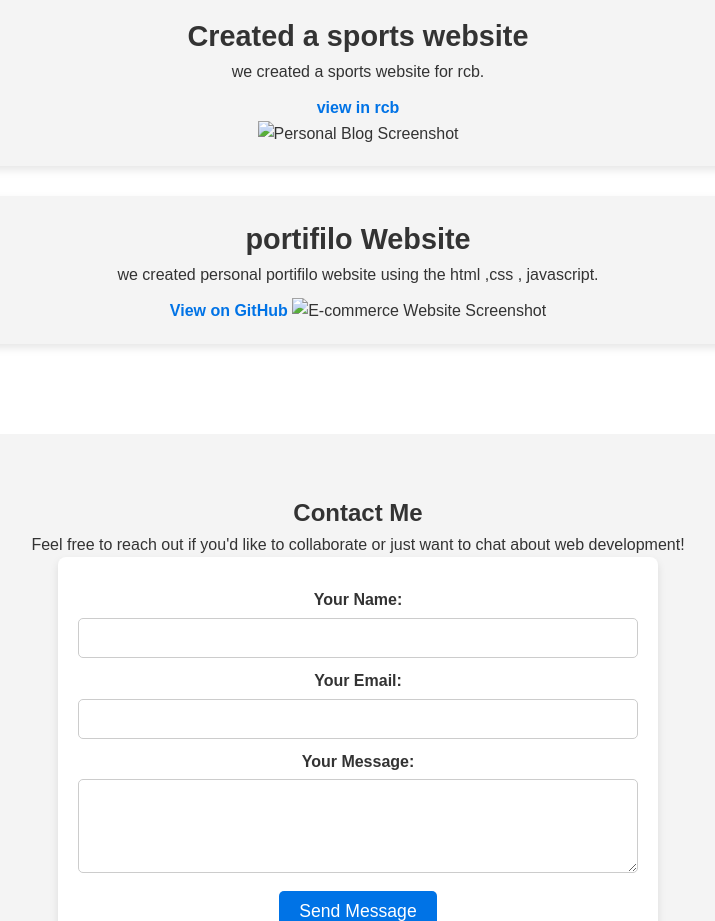
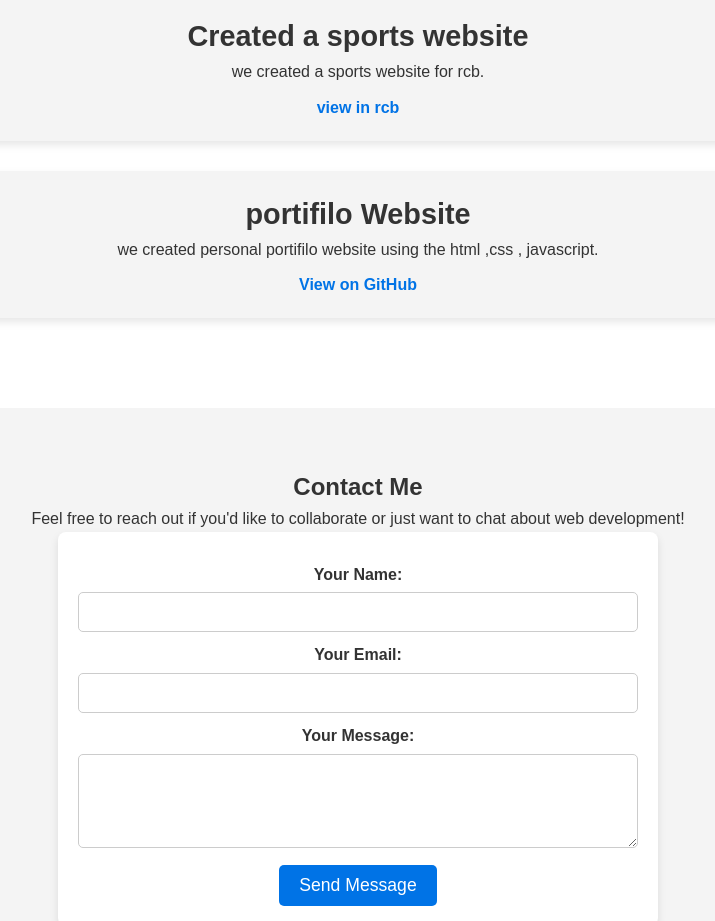
Before and after one commit to themohithrdy/project, a plain HTML site: page index.html in a window 1280 px wide. Shown: the part 1020-1941 px from the top of the page, without its empty margins (282-997 px from the left). Drawn offline with Linux system fonts and the light colour scheme.

Commit message:
Update index.html

```diff
--- a/index.html
+++ b/index.html
@@ -46,14 +46,13 @@
             <h3>Created a sports website</h3>
             <p>we created a sports website for rcb.</p>
             <a href="https://www.royalchallengers.com/" target="_blank">view in rcb</a><br>
-            <img src="./Your Name - Web Developer Portfolio alpha_files/vk.jpeg" alt="Personal Blog Screenshot">
         </div>
 
         <div class="project">
             <h3>portifilo Website</h3>
             <p>we created personal portifilo website using the html ,css , javascript.</p>
             <a href="https://github.com/yourgithubusername/e-commerce-site" target="_blank">View on GitHub</a>
-            <img src="file:///C:/Users/saiki/OneDrive/Desktop/images/e-commerce-preview.jpg" alt="E-commerce Website Screenshot">
+
         </div>
 
     </section>
```
